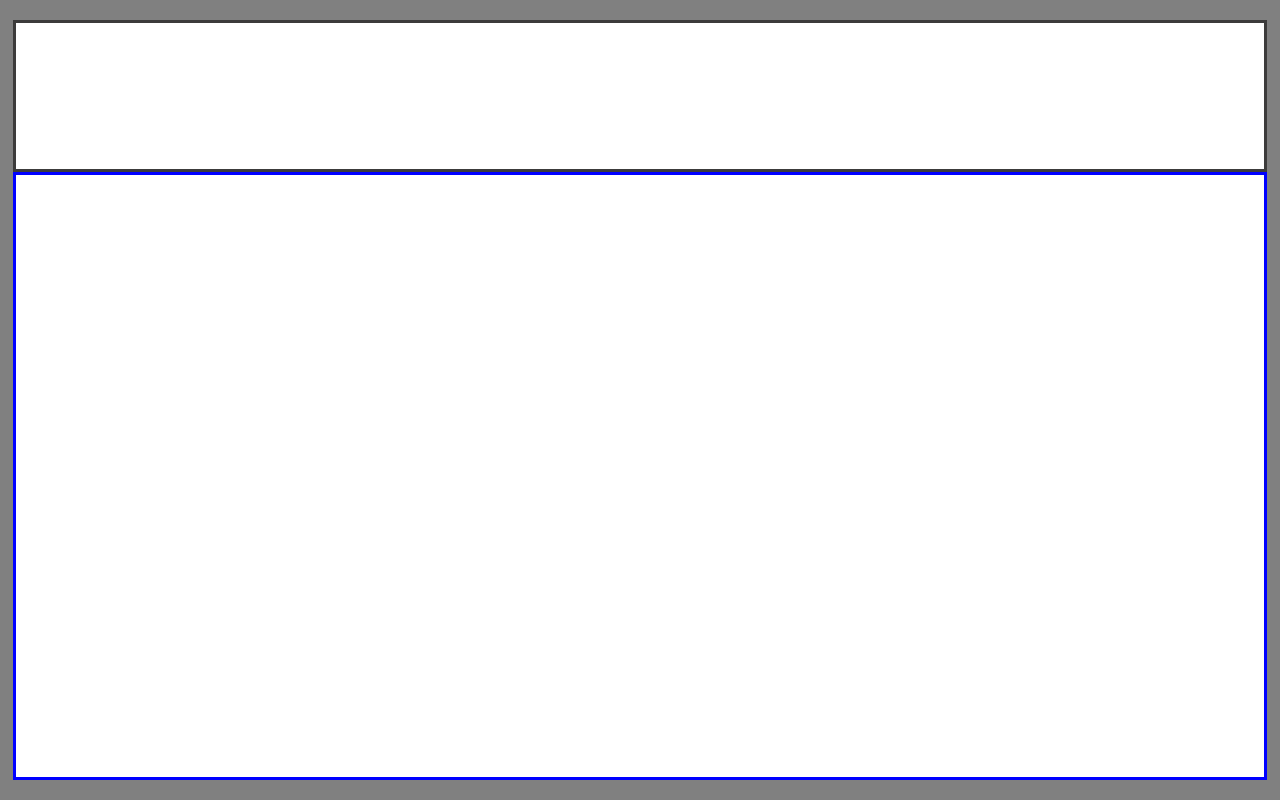
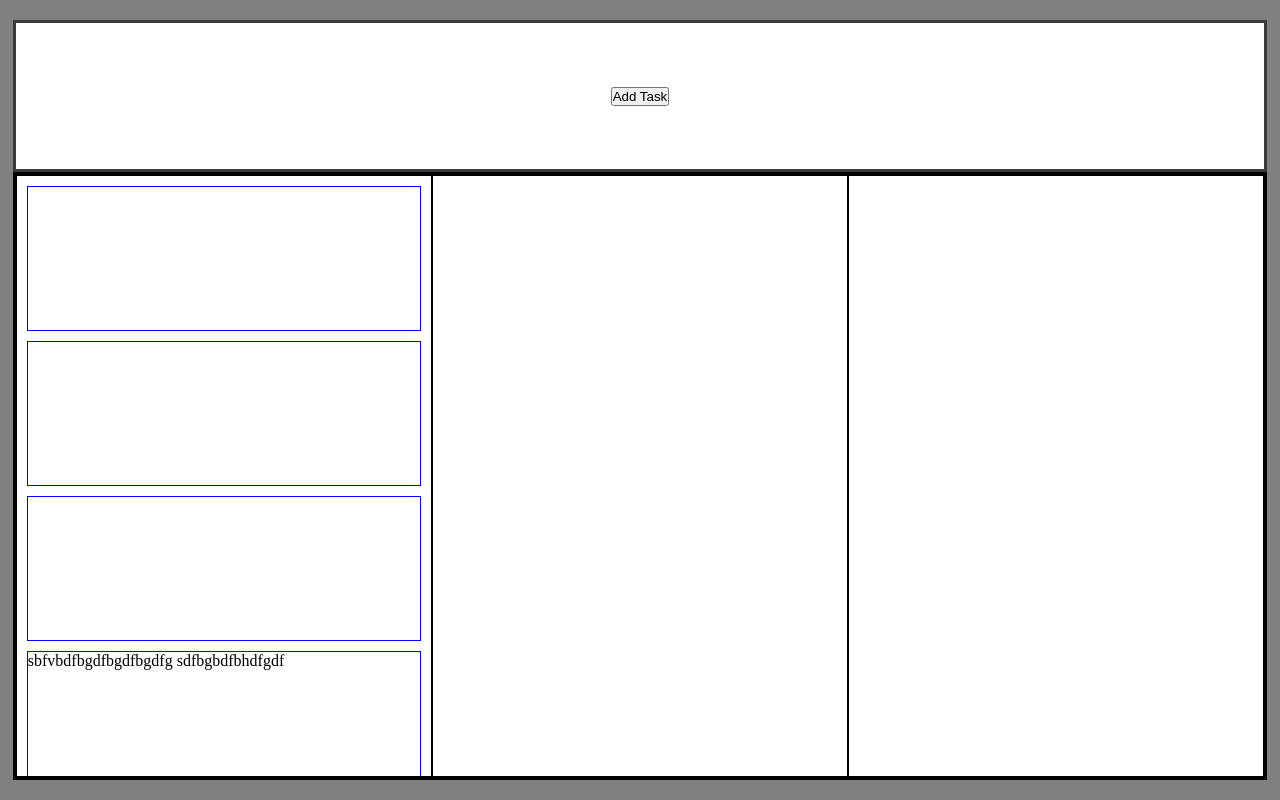
Before and after one commit to lnbEli/todo-app, a website built with webpack: page src/index.html in a window 1280 px wide. Built offline with nearby package versions, Linux system fonts and the light colour scheme.

Commit message:
add grid auto-rows to left projects column with scroll

```diff
--- a/src/index.html
+++ b/src/index.html
@@ -7,9 +7,17 @@
   </head>
   <body>
     <div class="main-body">
-      <div class="top"></div>
+      <div class="top">
+        <button class="add-task">Add Task</button>
+      </div>
       <div class="bottom">
-        <div class="left"></div>
+        <div class="left">
+          <div class="project"></div>
+          <div class="project"></div>
+          <div class="project"></div>
+          <div class="project">sbfvbdfbgdfbgdfbgdfg sdfbgbdfbhdfgdf</div>
+          <div class="project">jhkjhkljhljhkjh</div>
+        </div>
         <div class="center"></div>
         <div class="right"></div>
       </div>
--- a/src/style.css
+++ b/src/style.css
@@ -22,16 +22,39 @@ body {
 }
 
 .left,
-.center.,
+.center,
 .right {
+  border: 1px black solid;
 }
 
 .top {
   border: 3px rgb(60, 59, 59) solid;
   grid-row: 1/2;
+  display: flex;
+  justify-content: center;
+  align-items: center;
+}
+
+.add-task {
 }
 
 .bottom {
-  border: 3px blue solid;
+  border: 3px rgb(2, 2, 2) solid;
   grid-row: 2/3;
+  display: grid;
+  grid-template-columns: 1fr 1fr 1fr;
 }
+
+.left {
+  display: grid;
+  gap: 10px;
+  grid-auto-rows: 25%;
+  padding: 10px;
+  overflow: scroll;
+}
+
+.project {
+  border: 1px solid blue;
+  max-height: 60vh;
+  min-height: 0;
+}
```
